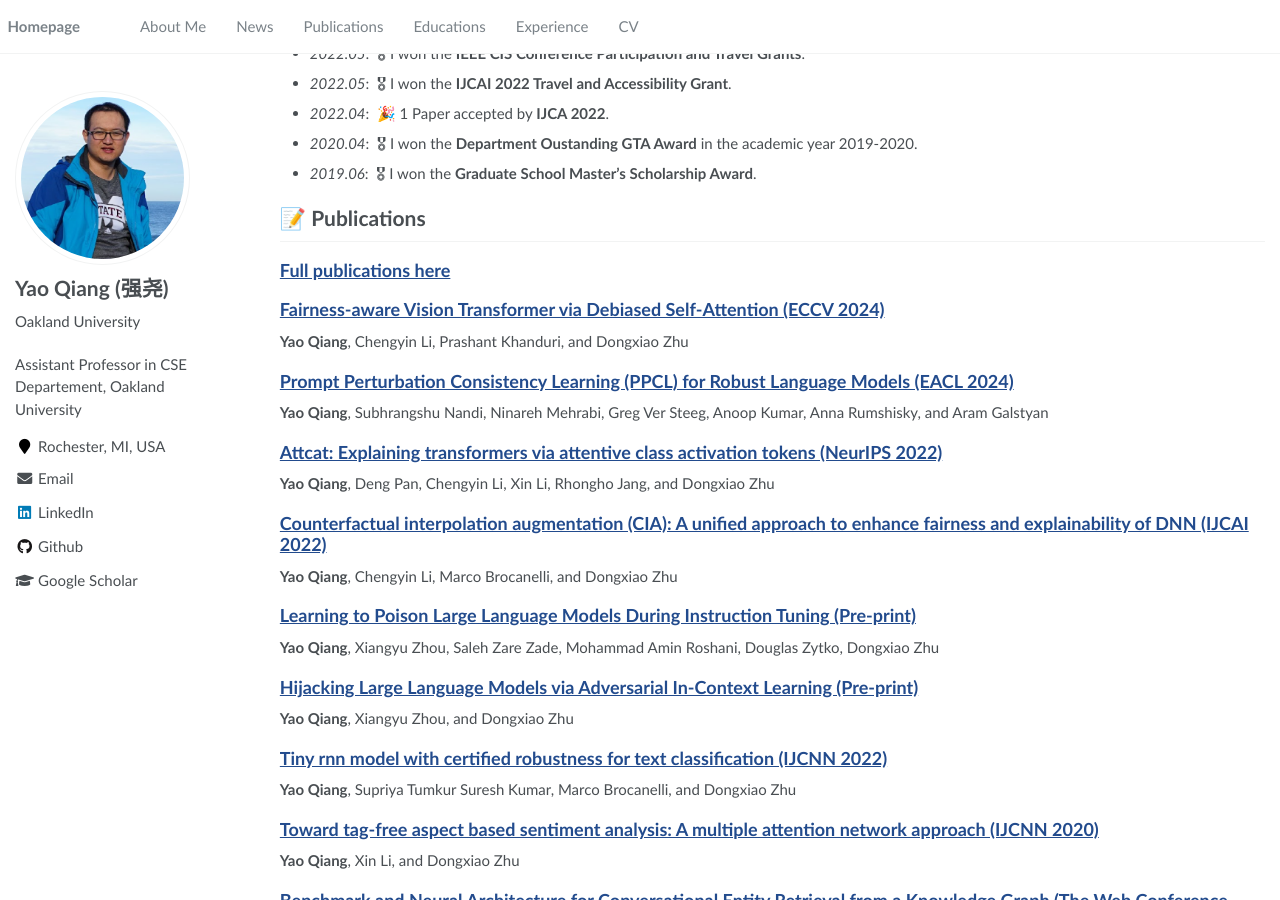
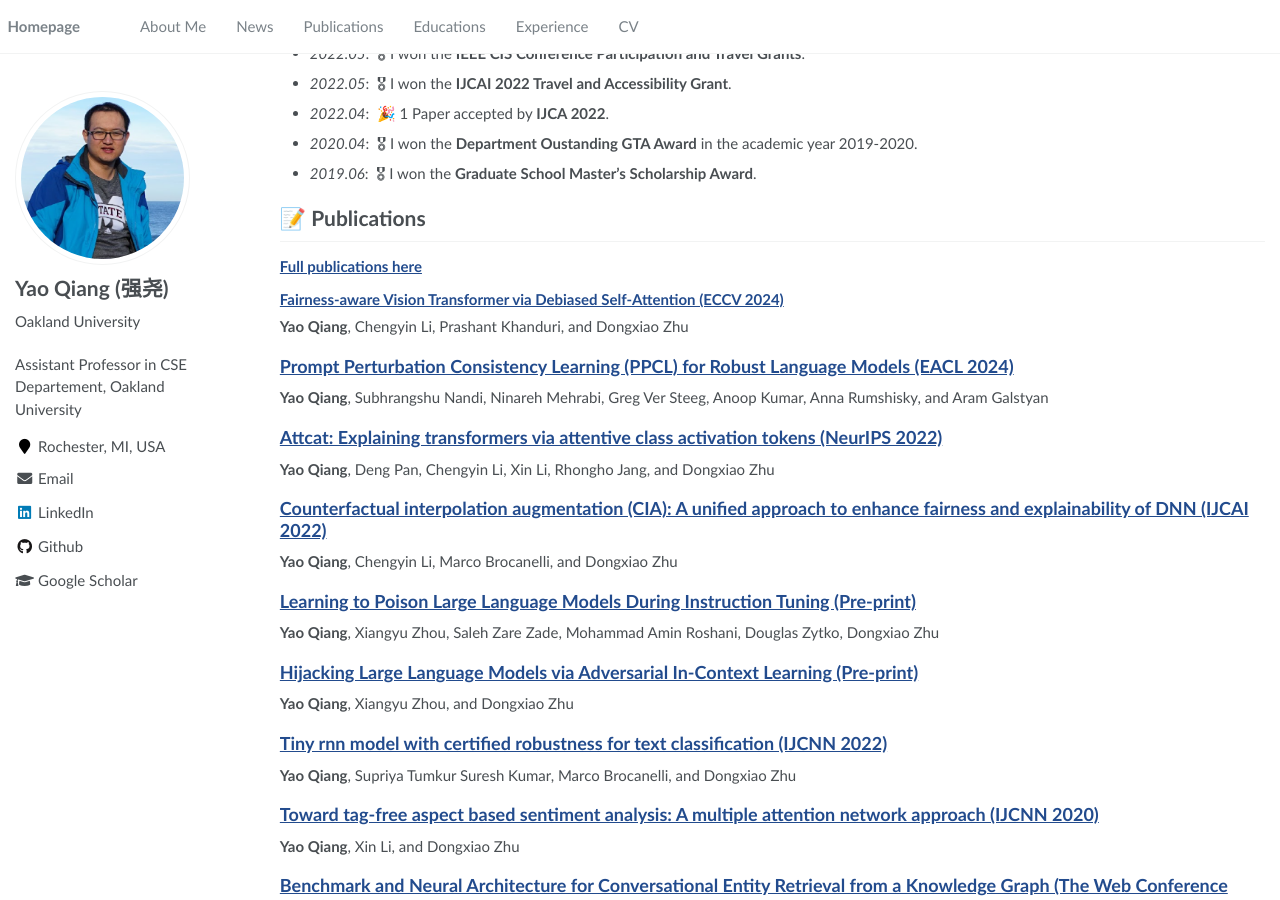
Before and after one commit to qiangyao1988/qiangyao1988.github.io, a Jekyll site: the page built from _pages/about.md, in a window 1280 px wide and 900 px high, scrolled down 1265 px. Built offline with Jekyll 4.4.1, drawn with Linux system fonts in a browser that asks for light colours.

```diff
--- a/_pages/about.md
+++ b/_pages/about.md
@@ -53,8 +53,8 @@ I am looking for self-motivated Master's/Ph.D. students to join my group for Win
 - *2019.06*: &nbsp;🎖 I won the **Graduate School Master’s Scholarship Award**.
 
 # 📝 Publications
-## [Full publications here](https://scholar.google.com/citations?user=8ADcg38AAAAJ&hl=en)
-## [Fairness-aware Vision Transformer via Debiased Self-Attention (ECCV 2024)](https://arxiv.org/pdf/2301.13803.pdf)
+### [Full publications here](https://scholar.google.com/citations?user=8ADcg38AAAAJ&hl=en)
+### [Fairness-aware Vision Transformer via Debiased Self-Attention (ECCV 2024)](https://arxiv.org/pdf/2301.13803.pdf)
 **Yao Qiang**, Chengyin Li, Prashant Khanduri, and Dongxiao Zhu
 ## [Prompt Perturbation Consistency Learning (PPCL) for Robust Language Models (EACL 2024)](https://arxiv.org/pdf/2402.15833.pdf)
 **Yao Qiang**, Subhrangshu Nandi, Ninareh Mehrabi, Greg Ver Steeg, Anoop Kumar, Anna Rumshisky, and Aram Galstyan
```
